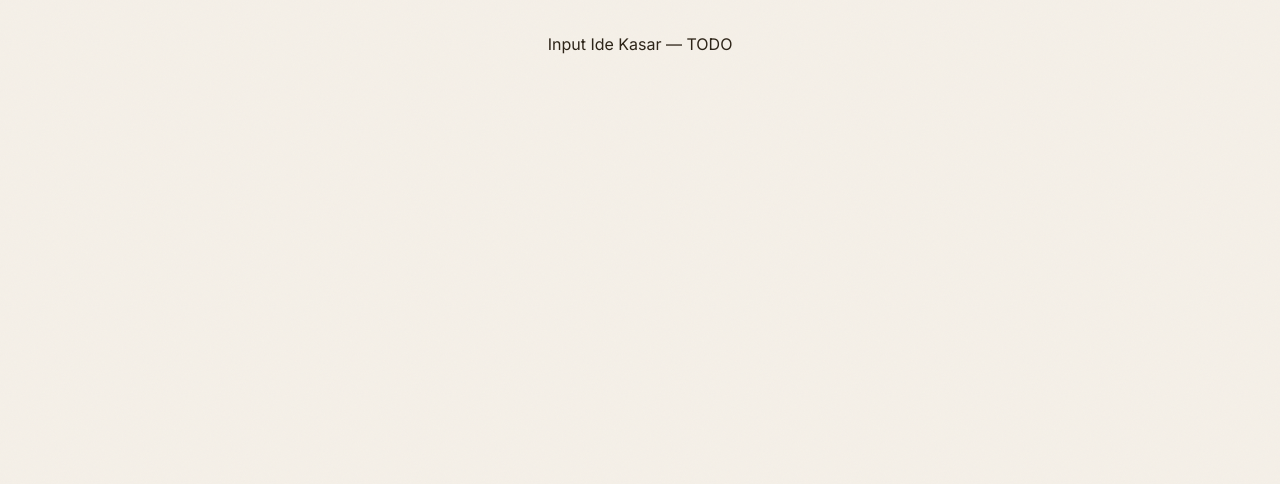
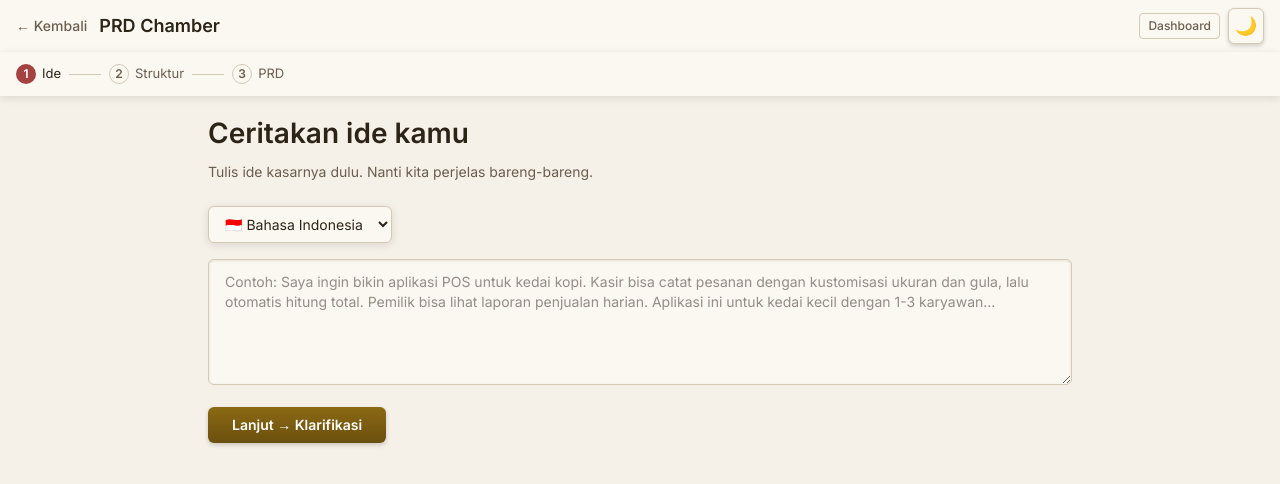
Before and after one commit to zettxh/prd-chamber, a React (Vite) app: page /new in a window 1280 px wide. Shown: the top 484 px of the page. Built offline with nearby package versions, Linux system fonts and the light colour scheme.

Commit message:
feat: Input Ide Kasar with language selector

```diff
--- a/src/pages/InputIdeaPage.tsx
+++ b/src/pages/InputIdeaPage.tsx
@@ -1,3 +1,75 @@
+import { useState } from 'react';
+import { useNavigate } from 'react-router-dom';
+import Layout from '../components/Layout';
+
 export default function InputIdeaPage() {
-  return <div className="p-8 text-center">Input Ide Kasar — TODO</div>;
+  const [idea, setIdea] = useState('');
+  const [language, setLanguage] = useState<'id' | 'en'>('id');
+  const navigate = useNavigate();
+
+  const handleSubmit = (e: React.FormEvent) => {
+    e.preventDefault();
+    if (idea.trim().length < 10) {
+      alert('⚠️ Ide terlalu singkat (minimal 10 kata). Hasil PRD mungkin kurang detail.');
+      // Non-blocking — tetap lanjut
+    }
+    navigate('/project/dummy-1/clarify');
+  };
+
+  return (
+    <Layout showBack>
+      <h1 className="font-heading text-[28px] font-bold mb-2" style={{ color: 'var(--text-primary)' }}>
+        Ceritakan ide kamu
+      </h1>
+      <p className="text-sm mb-6" style={{ color: 'var(--text-secondary)' }}>
+        Tulis ide kasarnya dulu. Nanti kita perjelas bareng-bareng.
+      </p>
+
+      <form onSubmit={handleSubmit}>
+        <div className="mb-4">
+          <select
+            value={language}
+            onChange={e => setLanguage(e.target.value as 'id' | 'en')}
+            className="px-3 py-2 rounded-md text-sm"
+            style={{
+              background: 'var(--bg-card)',
+              border: '1px solid var(--border-default)',
+              color: 'var(--text-primary)',
+              boxShadow: 'var(--shadow-card)',
+            }}
+          >
+            <option value="id">🇮🇩 Bahasa Indonesia</option>
+            <option value="en">🇬🇧 English</option>
+          </select>
+        </div>
+
+        <textarea
+          value={idea}
+          onChange={e => setIdea(e.target.value)}
+          className="w-full px-4 py-3 rounded-md text-sm resize-y min-h-[120px]"
+          style={{
+            background: 'var(--bg-input)',
+            border: '1px solid var(--border-default)',
+            color: 'var(--text-primary)',
+            boxShadow: 'var(--shadow-inset)',
+          }}
+          placeholder="Contoh: Saya ingin bikin aplikasi POS untuk kedai kopi. Kasir bisa catat pesanan dengan kustomisasi ukuran dan gula, lalu otomatis hitung total. Pemilik bisa lihat laporan penjualan harian. Aplikasi ini untuk kedai kecil dengan 1-3 karyawan..."
+          rows={5}
+          required
+        />
+
+        <button
+          type="submit"
+          className="mt-4 px-6 py-2 rounded-md text-sm font-semibold transition-all active:translate-y-px"
+          style={{
+            background: 'linear-gradient(to bottom, var(--accent-primary), var(--accent-hover))',
+            color: '#fff',
+            boxShadow: 'var(--shadow-button)',
+          }}
+        >
+          Lanjut → Klarifikasi
+        </button>
+      </form>
+    </Layout>
+  );
 }
```
